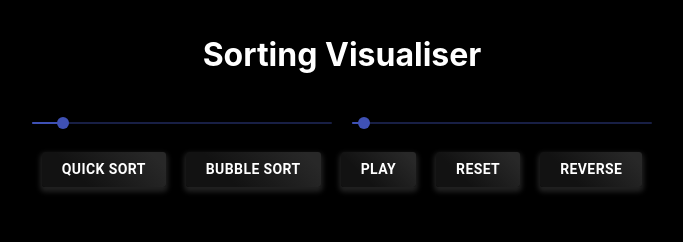
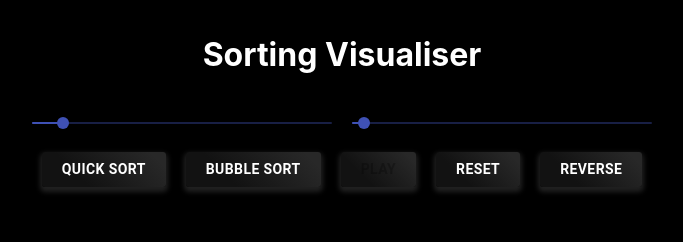
Before and after one commit to heroesIV/SortViz, a React (Create React App) app: page / in a window 1280 px wide. Shown: the top 242 px of the page, without its empty margins (298-981 px from the left). Built offline with nearby package versions, Linux system fonts and the light colour scheme.

Commit message:
pause disabled

```diff
--- a/src/components/Nav.js
+++ b/src/components/Nav.js
@@ -268,7 +268,11 @@ export default function Nav() {
         >
           Bubble Sort
         </Button>
-        <Button onClick={handlePause} className={classes.root}>
+        <Button
+          onClick={handlePause}
+          className={classes.root}
+          disabled={!disable}
+        >
           {running ? "PAUSE" : "PLAY"}
         </Button>
         <Button
```
